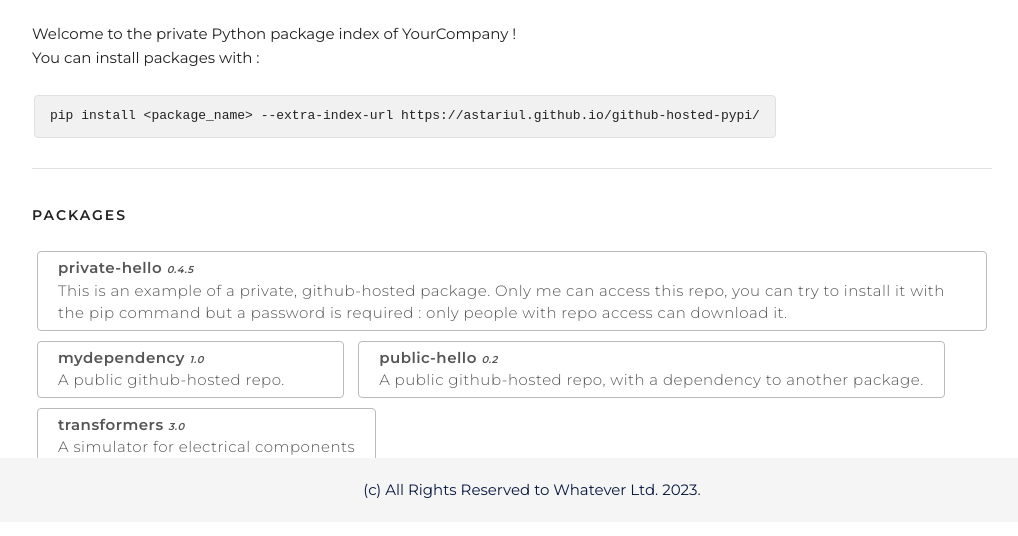
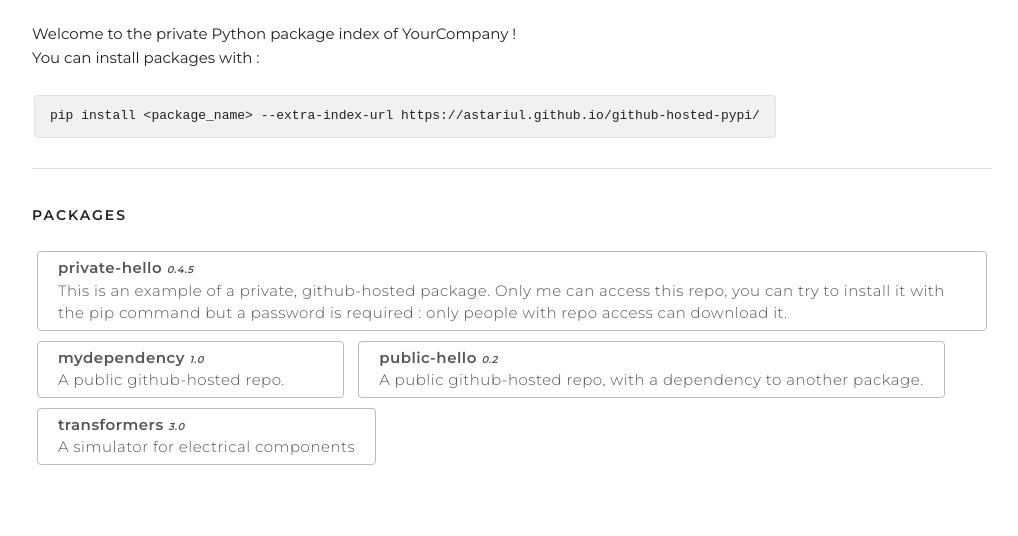
Before and after one commit to astariul/github-hosted-pypi, a plain HTML site: page index.html in a window 1280 px wide. Shown: the part 278-814 px from the top of the page, without its empty margins (128-1146 px from the left). Drawn offline with nearby package versions, Linux system fonts and the light colour scheme; no server answers.

Commit message:
:lipstick: Remove footer from index

```diff
--- a/index.html
+++ b/index.html
@@ -104,9 +104,6 @@
     </span>
    </a>
   </div>
-  <footer class="footer">
-   (c) All Rights Reserved to Whatever Ltd. 2023.
-  </footer>
   <script>
    $(document).ready(function(){
       for (let lnk of document.getElementsByTagName('a')) {
```
